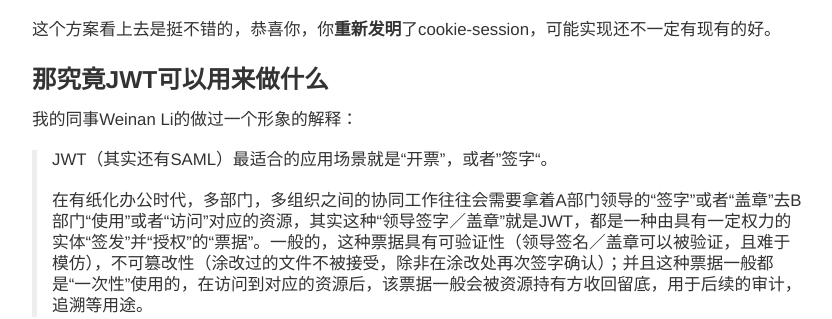
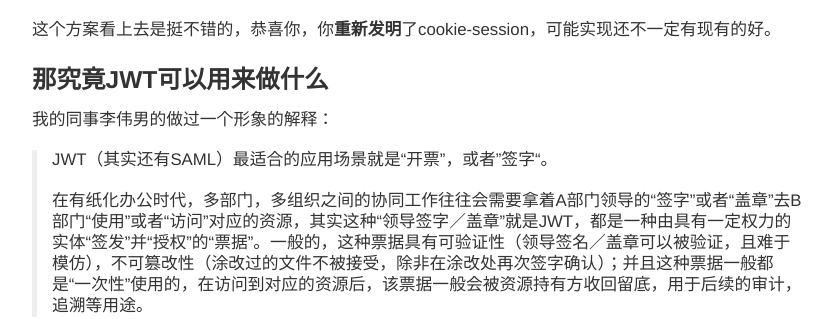
Before and after one commit to Hippoom/hippoom.github.com, a Jekyll site: the page built from _posts/2017-06-10-stoping-using-jwt-for-sessions.md, in a window 1280 px wide and 900 px high, scrolled down 3115 px. Shown: the part 150-469 px from the top of the window, without its empty margins (23-855 px from the left). Built offline with Jekyll 4.4.1, drawn with Linux system fonts in a browser that asks for light colours; comment, search, counter and statistics services are not loaded.

Commit message:
Fix Weinan's name

```diff
--- a/_posts/2017-06-10-stoping-using-jwt-for-sessions.md
+++ b/_posts/2017-06-10-stoping-using-jwt-for-sessions.md
@@ -137,7 +137,7 @@ c) 考虑到cookie的空间限制（大约4k左右），在JWT中尽可能只放
 ### 那究竟JWT可以用来做什么
 
 
-我的同事Weinan Li的做过一个形象的解释：
+我的同事李伟男的做过一个形象的解释：
 
 > JWT（其实还有SAML）最适合的应用场景就是“开票”，或者”签字“。
 >
```
